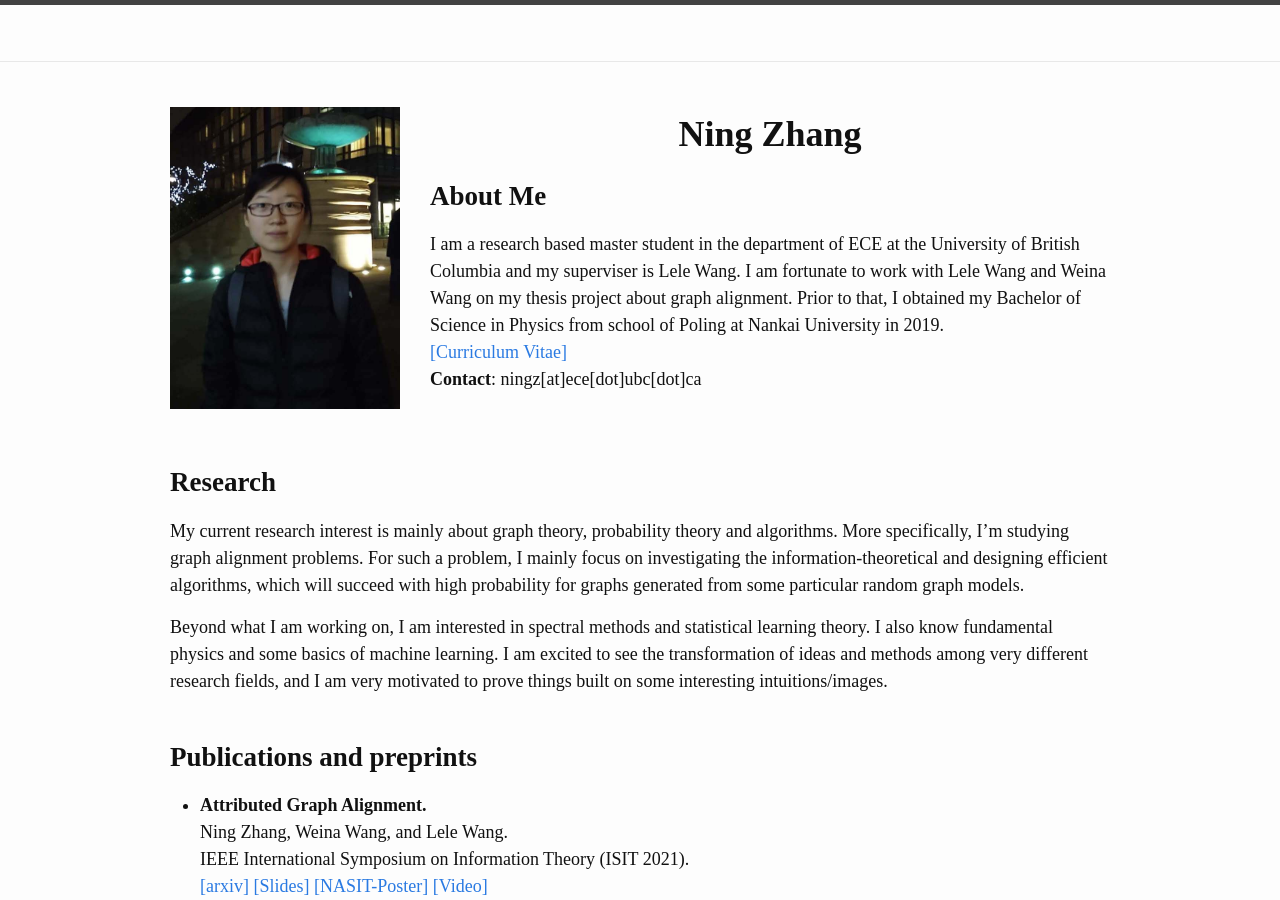
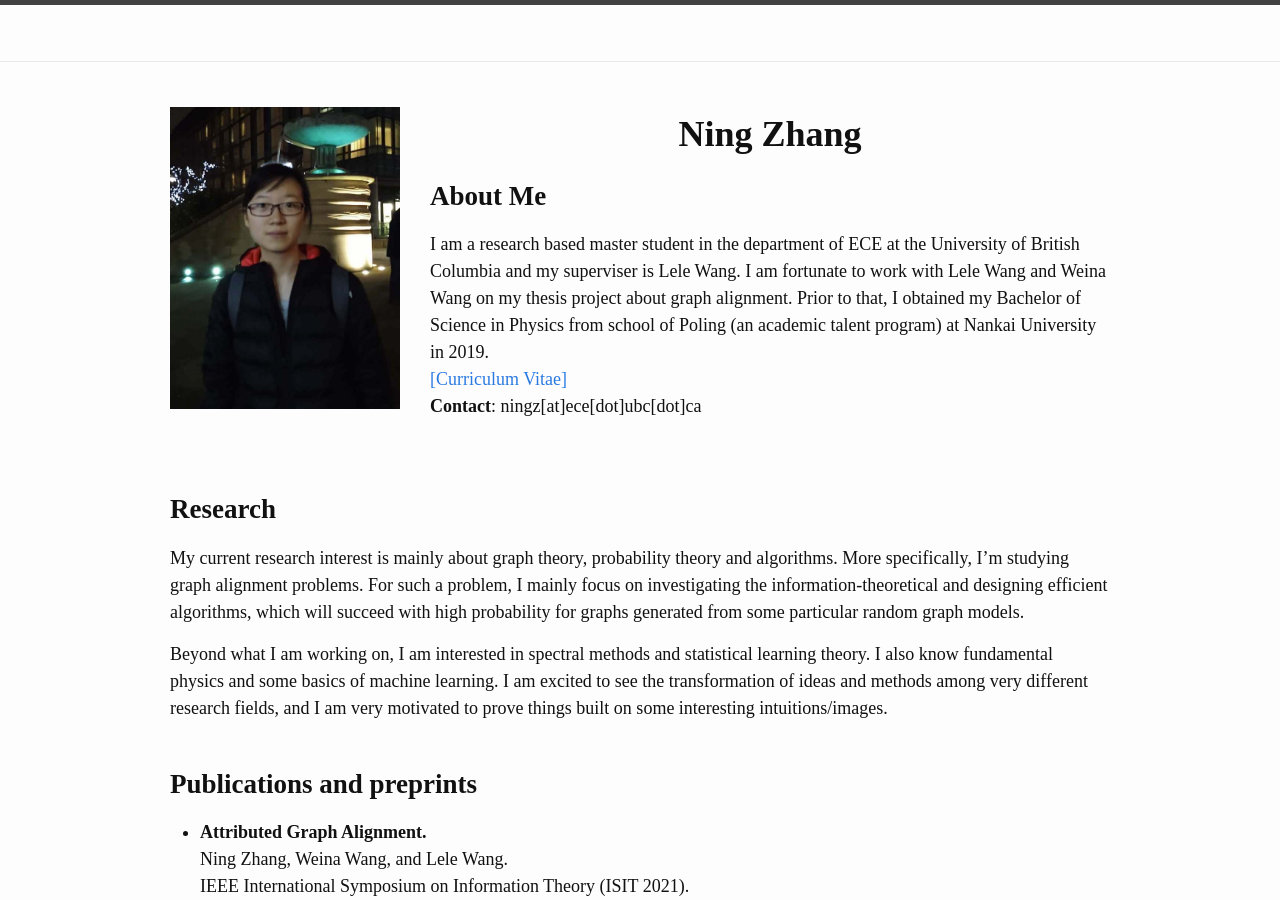
Before and after one commit to NingZhang-Git/NZ_website, a Jekyll site: the page built from index.md, in a window 1280 px wide and 900 px high. Built offline with Jekyll 4.4.1, drawn with Linux system fonts in a browser that asks for light colours.

Commit message:
Update index.md

```diff
--- a/index.md
+++ b/index.md
@@ -10,7 +10,7 @@ layout: home
 # <center> <b>Ning Zhang</b> </center>
 <!-- ### <center>Welcom to my personal webpage!</center> -->
 ## **About Me**
-I am a research based master student in the department of ECE at the University of British Columbia and my superviser is Lele Wang. I am fortunate to work with Lele Wang and Weina Wang on my thesis project about graph alignment. Prior to that, I obtained my Bachelor of Science in Physics from school of Poling at Nankai University in 2019.\
+I am a research based master student in the department of ECE at the University of British Columbia and my superviser is Lele Wang. I am fortunate to work with Lele Wang and Weina Wang on my thesis project about graph alignment. Prior to that, I obtained my Bachelor of Science in Physics from school of Poling (an academic talent program) at Nankai University in 2019.\
 [[Curriculum Vitae]](assets/NingZhangCV.pdf)
 <br>
 **Contact**: ningz[at]ece[dot]ubc[dot]ca
```
